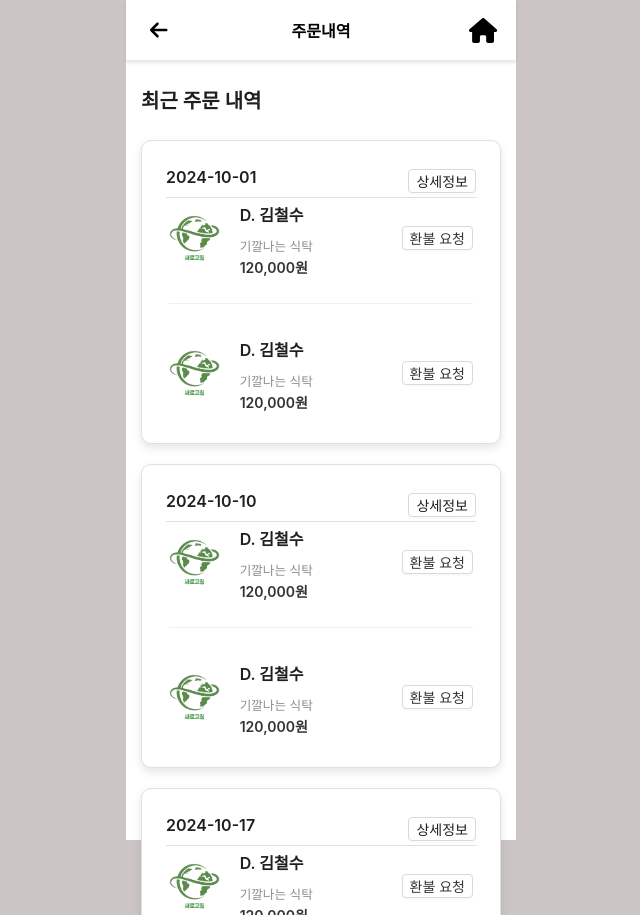
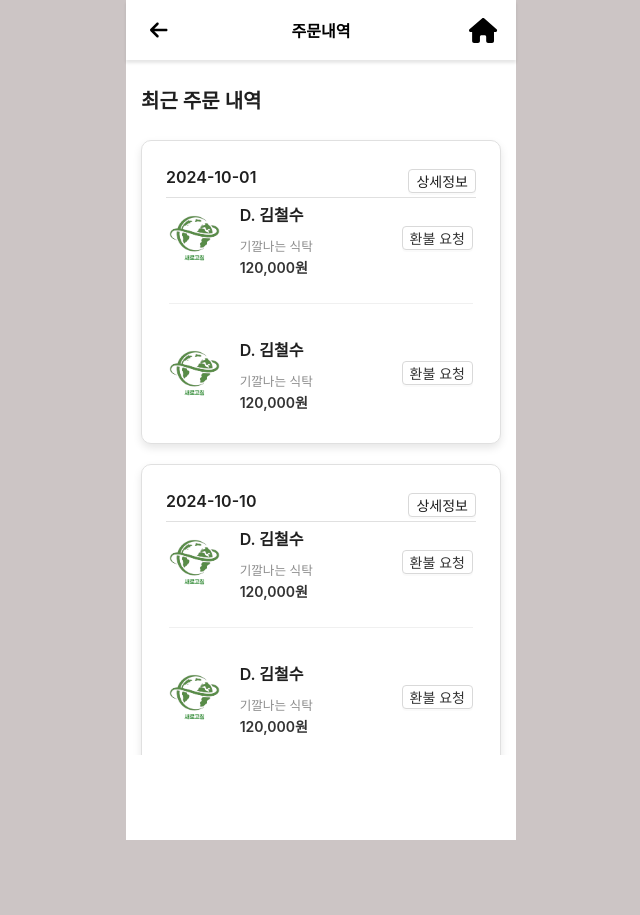
Before and after one commit to dongsubnambuk/Reload_F5, a React (Create React App) app in the folder reload-front/: page /order-list in a window 1280 px wide. Shown: the whole page, without its empty margins (319-959 px from the left). After the commit the page ends 840 px from the top, so only its background shows below. Built offline with nearby package versions, Linux system fonts and the light colour scheme.

Commit message:
✅ fix: 주문내역 컨테이너 수정 및 상세정보 수정 완료

```diff
--- a/reload-front/src/App.js
+++ b/reload-front/src/App.js
@@ -48,7 +48,7 @@ function App() {
               <Route path="/user-update" element={<UserUpdate/>} />
               <Route path="/signup-type" element={<SignupType/>} />
               <Route path="/order-list" element={<OrderList/>} />
-              <Route path="/order-list-detail/:date" element={<OrderListDetail />} />
+              <Route path="/order-list-detail" element={<OrderListDetail />} />
             </>
           )}
         </Routes>
--- a/reload-front/src/CSS/OrderList.css
+++ b/reload-front/src/CSS/OrderList.css
@@ -1,7 +1,12 @@
 .order-history-content{
     padding: 15px;
-    max-height: 760px;
+    max-height: 600px;
     overflow-y: auto;
+
+}
+
+.order-history-container{
+  height: 100vh;
 }
 
 
--- a/reload-front/src/components/Header.jsx
+++ b/reload-front/src/components/Header.jsx
@@ -42,7 +42,7 @@ const Header = () => {
                 return '회원가입';
             case '/order-list':
                 return '주문내역';
-            case '/order-list-detail/:date':
+            case '/order-list-detail':
                 return '주문 상세 내역';
             default:
                 return 'Main Page';
--- a/reload-front/src/pages/OrderList.jsx
+++ b/reload-front/src/pages/OrderList.jsx
@@ -49,7 +49,7 @@ const OrderList = () => {
           >
             <div className="order-card-header">
               <Title level={5} className="order-date">{date}</Title>
-              <Button size="small" onClick={() => navigate(`/order-list-detail/${date}`)}>상세정보</Button>
+              <Button size="small" onClick={() => navigate('/order-list-detail', { state: { date } })}>상세정보</Button>
             </div>
             {groupedOrders[date].map((order, index) => (
               <div key={order.id} className="order-item">
--- a/reload-front/src/pages/OrderListDetail.jsx
+++ b/reload-front/src/pages/OrderListDetail.jsx
@@ -1,20 +1,19 @@
 import React, { useEffect, useState } from 'react';
-import { Card, Typography, Divider, Row, Col, Button } from 'antd';
+import { Card, Typography, Divider, Row, Col } from 'antd';
 import Header from '../components/Header';
-import { useParams, useNavigate } from "react-router-dom";
+import { useLocation } from "react-router-dom";
 import '../CSS/OrderListDetail.css';
 
 const { Title, Text } = Typography;
 
 const OrderListDetail = () => {
-    const { date } = useParams(); // URL에서 날짜 파라미터를 가져옵니다.
-    const navigate = useNavigate();
+    const location = useLocation();
+    const { date } = location.state || {};
     const [orderDetails, setOrderDetails] = useState([]);
     const [totalPrice, setTotalPrice] = useState(0);
     const [loading, setLoading] = useState(true);
 
     useEffect(() => {
-        // 예시 데이터: 여러 날짜에 대한 주문 내역을 포함
         const exampleData = [
             { id: 1, date: '2024-10-01', customerName: '서동섭', customerPhone: '010-3623-9285', customerAddress: '대구 달서구 계대동문로3안길 13-5 306호', name: '기깔나는 식탁', price: 120000, imageUrl: 'https://example.com/table-image.jpg' },
             { id: 2, date: '2024-10-01', customerName: '서동섭', customerPhone: '010-3623-9285', customerAddress: '대구 달서구 계대동문로3안길 13-5 306호', name: '기깔나는 의자', price: 80000, imageUrl: 'https://example.com/chair-image.jpg' },
@@ -23,50 +22,42 @@ const OrderListDetail = () => {
             { id: 5, date: '2024-10-17', customerName: '이영수', customerPhone: '010-5555-1234', customerAddress: '부산 해운대구 마린시티', name: '기깔나는 침대', price: 300000, imageUrl: 'https://example.com/bed-image.jpg' },
         ];
 
-        // 전달받은 날짜와 일치하는 주문 데이터 필터링
         const filteredOrders = exampleData.filter(order => order.date === date);
 
         if (filteredOrders.length > 0) {
             setOrderDetails(filteredOrders);
-            // 총 금액 계산
             const total = filteredOrders.reduce((acc, order) => acc + order.price, 0);
             setTotalPrice(total);
         }
 
-        setLoading(false); // 로딩 완료
+        setLoading(false);
     }, [date]);
 
     if (loading) {
-        return <p>Loading...</p>; // 로딩 표시
+        return <p>Loading...</p>;
     }
 
     if (orderDetails.length === 0) {
-        return <p>주문 내역이 없습니다.</p>; // 해당 날짜에 주문이 없을 때 메시지 표시
+        return <p>주문 내역이 없습니다.</p>;
     }
 
-    // 주문자 정보는 모든 항목이 동일하다고 가정하고 첫 번째 항목에서 가져옵니다.
     const { customerName, customerPhone, customerAddress } = orderDetails[0];
 
     return (
         <>
             <Header />
             <div className="order-detail-container">
-
-
-                {/* 주문 일자 및 주문 정보 */}
                 <Card bordered={false} bodyStyle={{ padding: '5px 10px' }} style={{ marginBottom: '10px' }}>
                     <Title level={5}>주문 날짜: {date}</Title>
                     <Text type="secondary">총 결제 금액: {totalPrice.toLocaleString()}원</Text>
                 </Card>
 
-                {/* 고객 정보 */}
                 <Card bordered={false} bodyStyle={{ padding: '5px 10px' }} style={{ marginBottom: '10px' }}>
                     <Title level={5}>{customerName}</Title>
                     <Text>{customerPhone}</Text><br />
                     <Text>{customerAddress}</Text>
                 </Card>
 
-                {/* 주문 상품 목록 */}
                 <Card title="주문 상품" bordered={false} bodyStyle={{ padding: '5px 10px' }} style={{ marginBottom: '10px' }}>
                     {orderDetails.map((order, index) => (
                         <Row key={order.id} gutter={16} align="middle" style={{ marginBottom: '10px' }}>
@@ -82,7 +73,6 @@ const OrderListDetail = () => {
                     ))}
                 </Card>
 
-                {/* 최종 결제 금액 표시 */}
                 <Card bordered={false} bodyStyle={{ padding: '5px 10px', textAlign: 'right' }}>
                     <Divider />
                     <Title level={5}>최종 결제 금액</Title>
```
